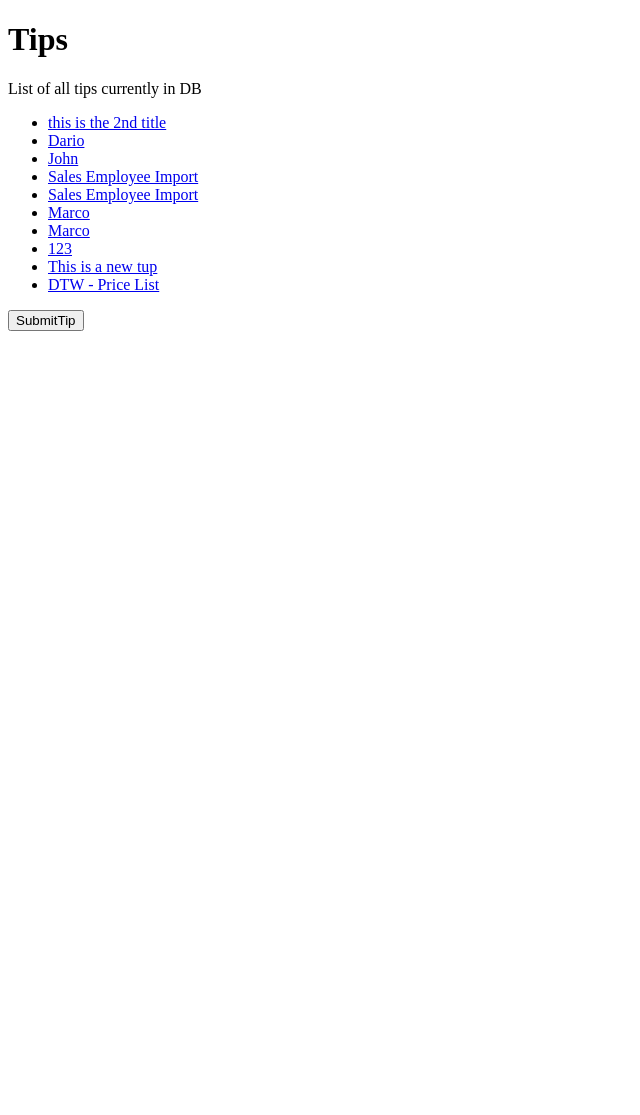
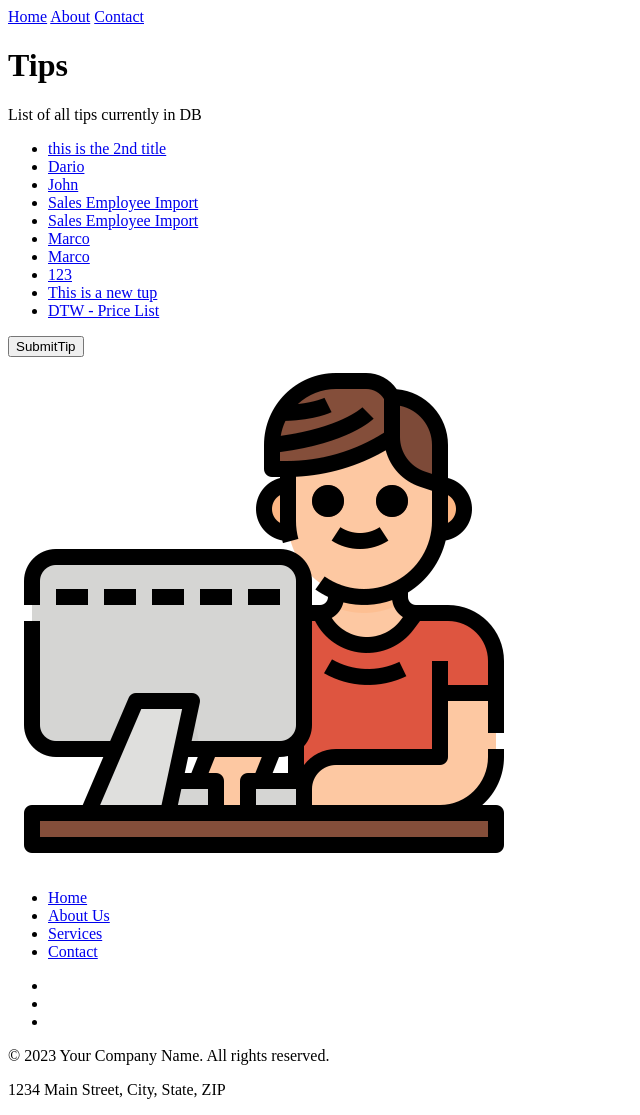
Before and after one commit to erptool/b1, a Django app: page / in a window 1280 px wide. Shown: the whole page, without its empty margins (0-640 px from the left). Before the commit the page ends 331 px from the top, so only its background shows below. Run offline with Django 4.2, Linux system fonts and the light colour scheme; data comes from the database, SQL or seed files in the repository.

Commit message:
Fixed custom filter, added base with header and footer

```diff
--- /dev/null
+++ b/B1/main/templates/base.html
@@ -0,0 +1,48 @@
+<!-- base.html -->
+<!DOCTYPE html>
+<html>
+<head>
+    <!-- Add your common meta tags, CSS, and other header content here -->
+</head>
+<body>
+    <header>
+        <nav>
+            <!-- Add your navbar content here -->
+            <a href="/">Home</a>
+            <a href="/about/">About</a>
+            <a href="/contact/">Contact</a>
+        </nav>
+    </header>
+    <main>
+        {% block content %}{% endblock %}
+    </main>
+    <footer>
+        <div>
+            <div>
+                <div>
+                    <a href="/"><img src="icon_computer.png" alt="Your Logo"></a>
+                </div>
+                <div>
+                    <ul>
+                        <li><a href="/">Home</a></li>
+                        <li><a href="/about">About Us</a></li>
+                        <li><a href="/services">Services</a></li>
+                        <li><a href="/contact">Contact</a></li>
+                    </ul>
+                </div>
+                <div>
+                    <ul>
+                        <li><a href="#"><i class="fab fa-facebook"></i></a></li>
+                        <li><a href="#"><i class="fab fa-twitter"></i></a></li>
+                        <li><a href="#"><i class="fab fa-instagram"></i></a></li>
+                    </ul>
+                </div>
+            </div>
+            <div>
+                <p>&copy; 2023 Your Company Name. All rights reserved.</p>
+                <p>1234 Main Street, City, State, ZIP</p>
+            </div>
+        </div>
+    </footer>
+</body>
+</html>
--- a/B1/main/templates/main/index.html
+++ b/B1/main/templates/main/index.html
@@ -1,6 +1,8 @@
 <!-- appname/home.html -->
 <!DOCTYPE html>
 <html>
+    {% extends "base.html" %}
+    {% block content %}
 <head>
     <title>Tips</title>
 </head>
@@ -27,4 +29,5 @@
       window.location.href = targetUrl;
     });
   </script>
+  {% endblock %}
 </html>
--- a/B1/main/templates/main/object_detail.html
+++ b/B1/main/templates/main/object_detail.html
@@ -1,5 +1,5 @@
 <!-- appname/home.html -->
-{% load custom_filters.py %}
+{% load cusfil %}
 <!DOCTYPE html>
 <html>
 <head>
@@ -10,8 +10,7 @@
     <p>{{ object.title }}</p>
     <p>{{ object.details }}</p>
     <p>{{ object.category }}</p>
-    <p>{{ object.file_attachment }}</p>
-    <a href="{{ object.file_attachment.url }}" download>{{ object.attachment.name|filename }}</a>
+    <a href="{{ object.file_attachment.url }}" download="{{ object.attachment.name|filename }}">{{ object.attachment.name| filename }} Download Package</a>
     <p>{{ object.created_at }}</p>
 </body>
 </html>
--- a/B1/main/custom_filters.py
+++ b/B1/main/templatetags/cusfil.py
@@ -1,4 +1,4 @@
-# custom_filters.py
+# cusfil.py
 import os
 from django import template
 
```
Also changed, not shown: B1/main/attachments/icon_computer.png (added), B1/main/templatetags/__init__.py (added).
